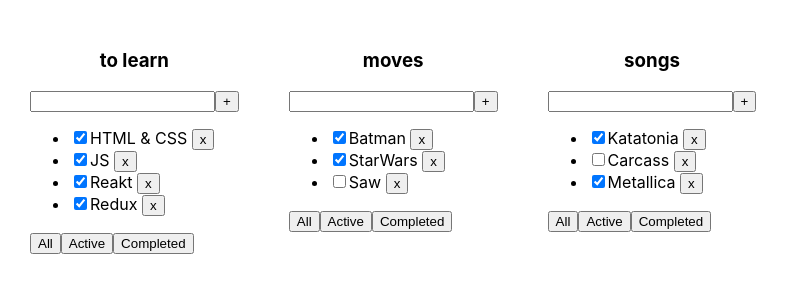
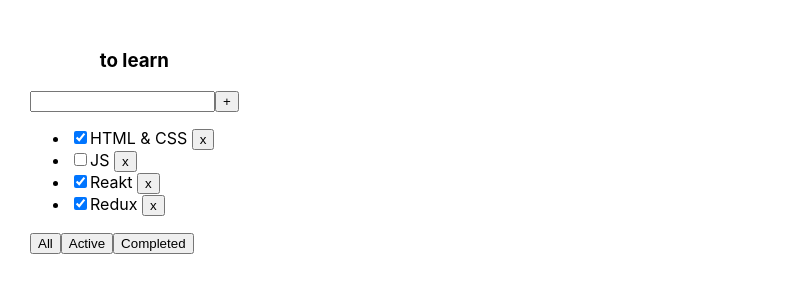
Before and after one commit to DenisLoza/TodoList_oldVersion, a React (Create React App) app: page / in a window 1280 px wide. Shown: the top 300 px of the page, without its empty margins (0-789 px from the left). Built offline with nearby package versions, Linux system fonts and the light colour scheme; the HTML template or start-up script is replaced by a standard one.

Commit message:
add filter, useState

```diff
--- a/src/App.tsx
+++ b/src/App.tsx
@@ -1,34 +1,61 @@
-import React from 'react';
+import React, { useState } from 'react';
 import './App.css';
 import {tasksType, TodoList} from './TodoList';
 
+export type FilterValuesType = "all" | "completed" | "active";
 
 function App() {
 
-  let tasks0: Array<tasksType> = [
-    { id: 0.0, title: "HTML & CSS ", isDone: true },
-    { id: 0.1, title: "JS ", isDone: true },
-    { id: 0.2, title: "Reakt ", isDone: true },
-    { id: 0.3, title: "Redux ", isDone: true },
+  let tasks1: Array<tasksType> = [
+    { id: 1, title: "HTML & CSS ", isDone: true },
+    { id: 2, title: "JS ", isDone: false },
+    { id: 3, title: "Reakt ", isDone: true },
+    { id: 4, title: "Redux ", isDone: true },
   ]
 
-  let tasks1: Array<tasksType> = [
-    { id: 1.0, title: "Batman ", isDone: true },
-    { id: 1.1, title: "StarWars ", isDone: true },
-    { id: 1.2, title: "Saw ", isDone: false },
-  ]
+  // let tasks2: Array<tasksType> = [
+  //   { id: 1.0, title: "Batman ", isDone: true },
+  //   { id: 1.1, title: "StarWars ", isDone: true },
+  //   { id: 1.2, title: "Saw ", isDone: false },
+  // ]
 
-  let tasks2: Array<tasksType> = [
-    { id: 2.0, title: "Katatonia ", isDone: true },
-    { id: 2.1, title: "Carcass ", isDone: false },
-    { id: 2.2, title: "Metallica ", isDone: true },
-  ]
+  // let tasks3: Array<tasksType> = [
+  //   { id: 2.0, title: "Katatonia ", isDone: true },
+  //   { id: 2.1, title: "Carcass ", isDone: false },
+  //   { id: 2.2, title: "Metallica ", isDone: true },
+  // ]
+
+  let [tasks, setTasks] = useState(tasks1);
+  let [filter, setFilter] = useState<FilterValuesType>("all");
+  // let tasks = arr[0];
+  // let setTasks = arr[1];
+
+  // фильтр задач на удаление по нажатию клавиши Х
+  function removeTask(id: number) {
+    let filtredTasks = tasks.filter( t => t.id !== id)
+    setTasks(filtredTasks);
+  }
+
+  function changeFilter (value: FilterValuesType) {
+    setFilter(value);
+  }
+
+  let tasksForTodolist = tasks;
+  if (filter === "completed") {
+    tasksForTodolist = tasks.filter(t => t.isDone === true);
+  }
+  if (filter === "active") {
+    tasksForTodolist = tasks.filter(t => t.isDone === false);
+  }
 
   return (
     <div className="App">
-      <TodoList title="to learn" tasks={tasks0}/>
-      <TodoList title="moves" tasks={tasks1}/>
-      <TodoList title="songs"tasks={tasks2}/>
+      <TodoList title="to learn"
+       tasks={tasksForTodolist}
+       removeTask={removeTask}
+       changeFilter={changeFilter}/>
+      {/* <TodoList title="moves" tasks={tasks1}/>
+      <TodoList title="songs"tasks={tasks2}/> */}
     </div>
   );
 }
--- a/src/TodoList.tsx
+++ b/src/TodoList.tsx
@@ -1,5 +1,6 @@
 import React from 'react';
 import './TodoList.css';
+import {FilterValuesType} from './App';
 
 export type tasksType = {
     id: number
@@ -10,6 +11,8 @@
 type TodoListType = {
     title: string
     tasks: Array<tasksType>
+    removeTask: (id: number) => void
+    changeFilter: (value: FilterValuesType) => void
 }
 
 export function TodoList(props: TodoListType) {
@@ -25,7 +28,7 @@
             { props.tasks.map( t =>
                 <li>
                     <input type="checkbox" checked={t.isDone}/><span>{t.title}</span>
-                    <button onClick={ () => { alert(t.id)}}>x</button>
+                    <button onClick={ () => { props.removeTask(t.id)}}>x</button>
                 </li>
             )
             }
@@ -34,9 +37,9 @@
             <li><input type="checkbox" checked={props.tasks[2].isDone}/><span>{props.tasks[2].title}</span></li> */}
           </ul>
             <div>
-              <button>All</button>
-              <button>Active</button>
-              <button>Completed</button>
+              <button onClick={ () => {props.changeFilter("all")}}>All</button>
+              <button onClick={ () => {props.changeFilter("active")}}>Active</button>
+              <button onClick={ () => {props.changeFilter("completed")}}>Completed</button>
             </div>
       </div>
     )
```
